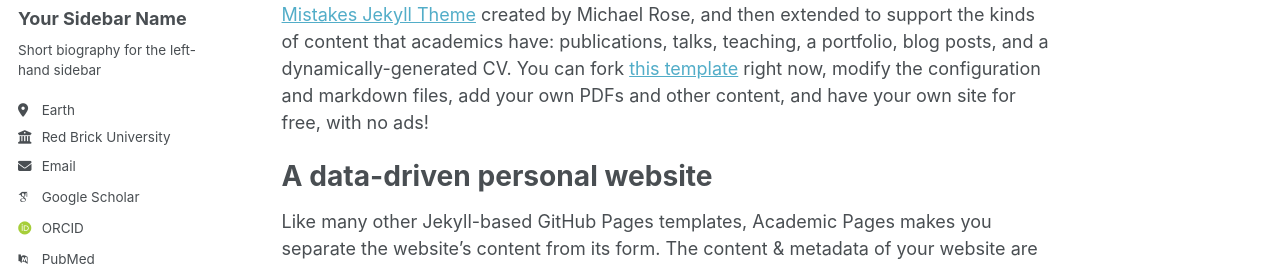
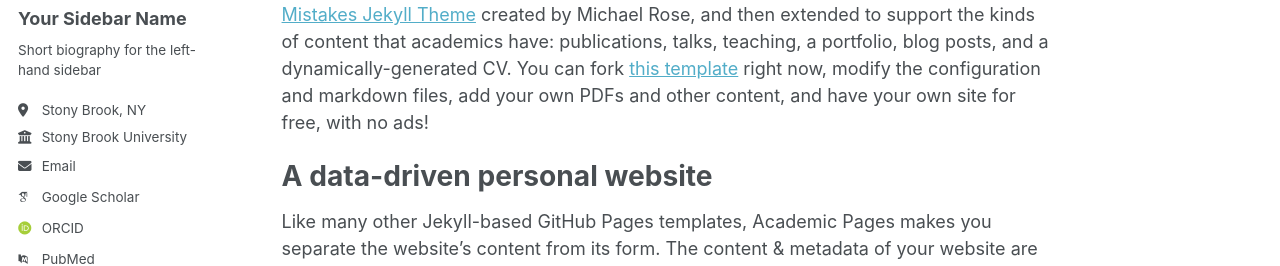
Before and after one commit to Spacgithub/Xianglei.github.io, a Jekyll site: the page built from _pages/about.md, in a window 1280 px wide. Shown: the part 276-542 px from the top of the page. Built offline with Jekyll 4.4.1, drawn with Linux system fonts in a browser that asks for light colours; some web fonts are replaced.

Commit message:
Update _config.yml

```diff
--- a/_config.yml
+++ b/_config.yml
@@ -26,8 +26,8 @@
   name             : "Your Sidebar Name"
   pronouns         : # example: "she/her"
   bio              : "Short biography for the left-hand sidebar"
-  location         : "Earth"
-  employer         : "Red Brick University"
+  location         : "Stony Brook, NY"
+  employer         : "Stony Brook University"
   uri              : # URL
   email            : "none@example.org"
 
```
